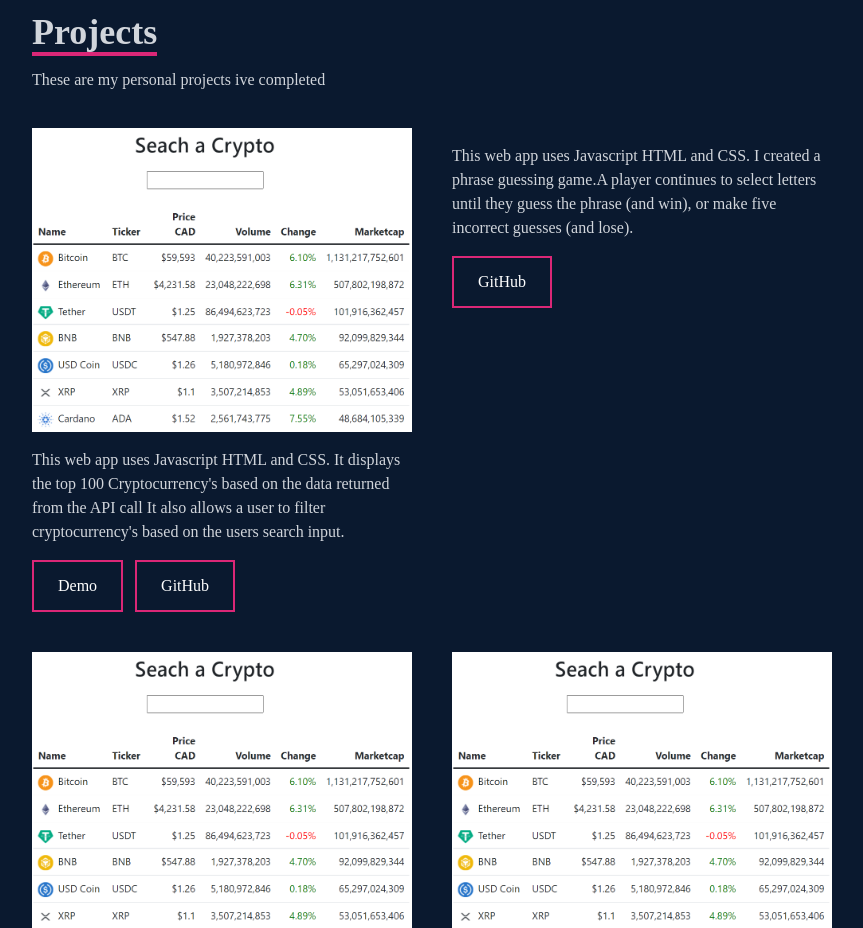
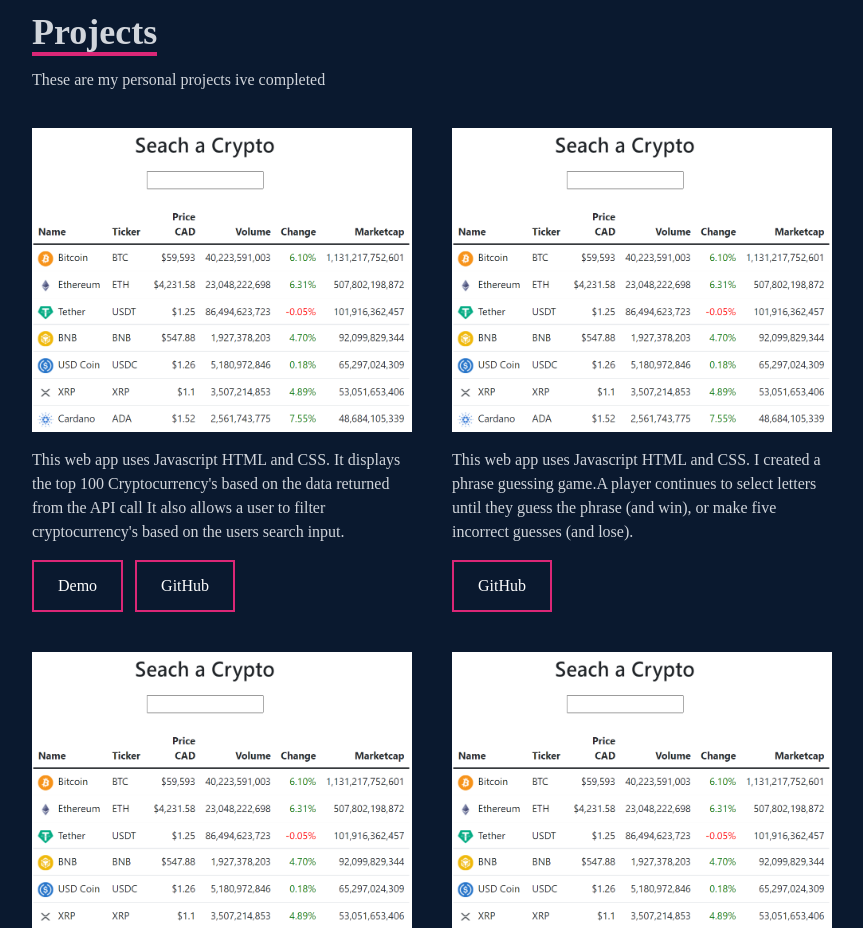
Before and after one commit to dougbeckwith/portfolio, a React (Create React App) app: page / in a window 1280 px wide. Shown: the part 3220-4148 px from the top of the page, without its empty margins (53-916 px from the left). Built offline with nearby package versions, Linux system fonts and the light colour scheme.

Commit message:
tried renaming file to fix image no dispalying

```diff
--- a/src/projects.js
+++ b/src/projects.js
@@ -1,5 +1,8 @@
 import img1 from './assets/project-one-img-one.png'
-import test from './assets/project-two-img-one.png'
+import test from './assets/project2.png'
+
+console.log(img1)
+console.log(test)
 
 const Projects = [
   {
@@ -15,7 +18,7 @@
   },
   {
     id: 2,
-    image: { test },
+    image: { img1 },
     description: 'This web app uses Javascript HTML and CSS. I created a phrase guessing game.A player continues to select letters until they guess the phrase (and win), or make five incorrect guesses (and lose).',
     demo: false,
     demoLink: '',
```
Also changed, not shown: src/assets/project2.png (renamed from src/assets/project-two-img-one.png).
